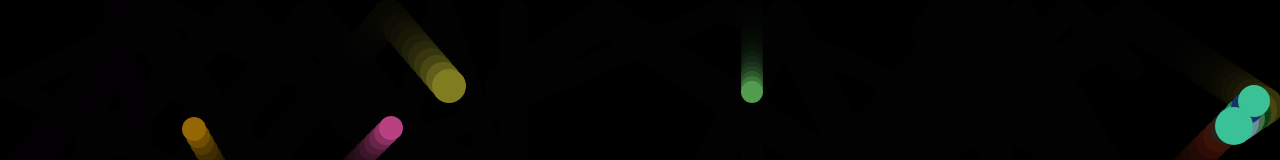
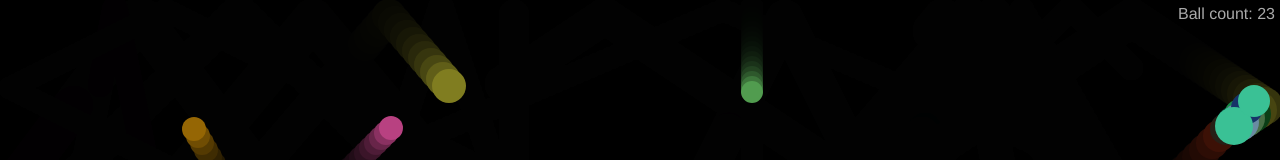
Before and after one commit to popiolekdawid/bouncing-balls, a plain HTML site: page index.html in a window 1280 px wide. Shown: the top 160 px of the page. Drawn offline with Linux system fonts and the light colour scheme.

Commit message:
Added a Counter. It shows how much balls the user has left.

```diff
--- a/index.html
+++ b/index.html
@@ -9,6 +9,7 @@
 
   <body>
     <h1>bouncing balls</h1>
+    <p>Ball count: </p>
     <canvas></canvas>
 
     <script src="main.js"></script>
--- a/main.js
+++ b/main.js
@@ -1,3 +1,8 @@
+//counter setup
+
+const para = document.querySelector('p');
+let count = 0
+
 // setup canvas
 
 const canvas = document.querySelector('canvas');
@@ -133,6 +138,8 @@ class EvilCircle extends Shape {
 
         if (distance < this.size + ball.size) {
           ball.exists = false;
+          count--;
+          para.textContent = 'Ball count: ' + count;
         }
       }
     }
@@ -154,6 +161,8 @@ while (balls.length < 25) {
     size
   );
   balls.push(ball);
+  count++;
+  para.textContent = 'Ball count: ' + count;
 }
 
 const evilBall = new EvilCircle(random(0, width), random(0, height));
--- a/style.css
+++ b/style.css
@@ -24,3 +24,11 @@ html, body {
     color: transparent;
     text-shadow: 0 0 3px white;
   }
+
+  p {
+    position: absolute;
+    margin: 0;
+    top: 5px;
+    right: 5px;
+    color: #aaa;
+  }
```
